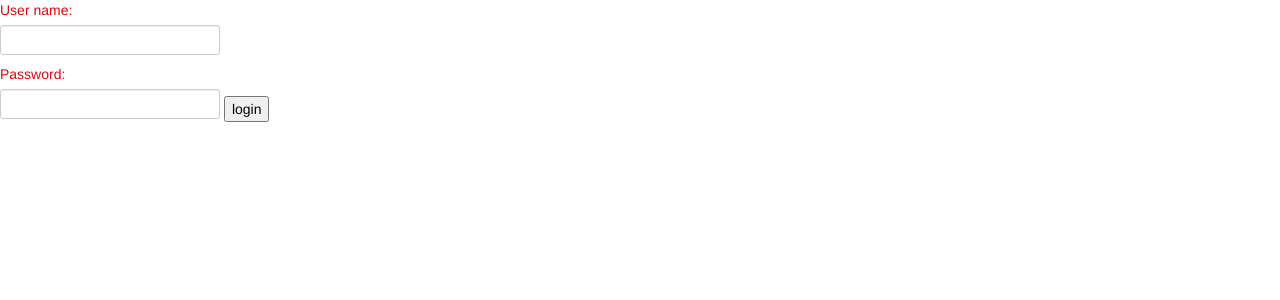
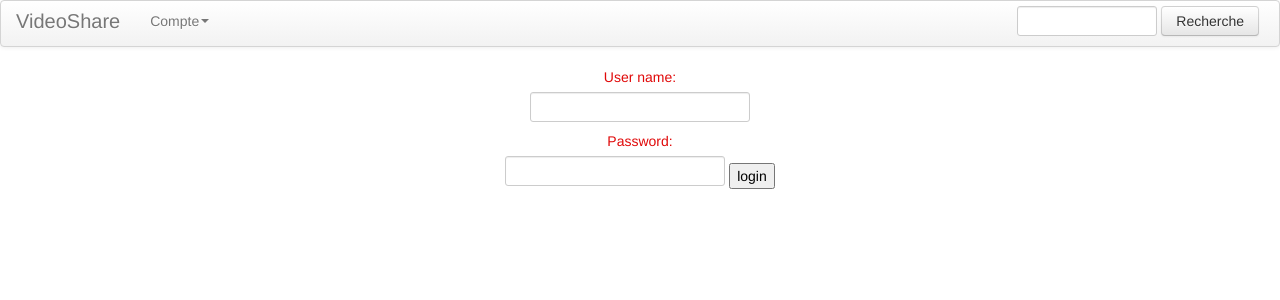
Before and after one commit to Petiois/videoShare, a Django app: page /accounts/login/ in a window 1280 px wide. Shown: the top 300 px of the page. Run offline with Django 3.2, Linux system fonts and the light colour scheme; parts of the project's set-up code (start-up, migrations or seed data) failed here and were passed over; some libraries are stand-ins or nearby versions.

Commit message:
working on design using bootstrap

```diff
--- a/template/base.html
+++ b/template/base.html
@@ -1,26 +1,70 @@
-
-<!DOCTYPE html PUBLIC "-//W3C//DTD HTML 4.01//EN"
-   "http://www.w3.org/TR/html4/strict.dtd">
-
+<!DOCTYPE html>
 
 <html lang="en">
+
     <head>
-        <link rel="stylesheet" type="text/css" href="/static/css/bootstrap.css">
-        <script src="http://code.jquery.com/jquery-latest.js"></script>
-        <script src="static/js/bootstrap.js"></script>
+        <link rel="stylesheet" type="text/css" href="http://twitter.github.com/bootstrap/assets/css/bootstrap.css">
+        <script src="http://code.jquery.com/jquery-latest.js" type="text/javascript"></script>
+        <script src="http://twitter.github.com/bootstrap/assets/js/bootstrap.js" type="text/javascript"></script>
         <meta http-equiv="Content-Type" content="text/html; charset=utf-8">
         <title>{% block title %}{% endblock %}</title>
     </head>
+
     <body id="{% block body_id %}{% endblock %}">
+
         <div id="body">
-    {% block body %}
-      <div>
-        {% block content_title %}{% endblock %}
+            <div class="navbar">
+
+                <div class="navbar-inner">
+
+                    <ul class="nav">
+                        <li>
+                            <a class="brand" href="/">VideoShare</a>
+                        </li>
+
+                        <li class="dropdown">
+                            <a href="#" class="dropdown-toggle" data-toggle="dropdown">Compte<b class="caret"></b> </a>
+                            <ul class="dropdown-menu">
+                                <li><a href="#">Se Connecter/Deconnecter</a></li>
+                                <li><a href="#">Voir Mes Videos</a></li>
+                                <li><a href="#">Parametres</a></li>
+                            </ul>
+                        </li>
+
+                    </ul>
+
+                    <form class="navbar-form pull-right" action="">
+                        <p>
+                            <input type="text" class="span2">
+                            <button type="submit" class="btn">Recherche</button>
+                        </p>
+                    </form>
+
                 </div>
-      <div class="content">
-        {% block content %}{% endblock %}
             </div>
+
+
+            <div class="container-fluid">
+                <div class="row-fluid">
+                    <div class="span1">
+                    </div>
+
+                    <div class="span10">
+
+                        <div class="span12 pagination-centered">
+
+                            {% block content %}
+
+
                             {% endblock %}
+
+                        </div>
+                        <div class="span1">
+                        </div>
+                    </div>
+                </div>
+            </div>
+
         </div>
     </body>
 </html>
--- /dev/null
+++ b/template/home.html
@@ -0,0 +1,6 @@
+{% extends "base.html" %}
+{% block content %}
+
+<h1>Page D'acceuil</h1>
+
+{% endblock %}
--- a/template/list.html
+++ b/template/list.html
@@ -9,10 +9,11 @@
         {% endfor %}
         </ul>
     {% else %}
-        <p>No documents.</p>
+        <p>Aucun Documents.</p>
     {% endif %}
 
         <!-- Upload form. Note enctype attribute! -->
+<!--
         <form action="{% url list %}" method="post" enctype="multipart/form-data">
             {% csrf_token %}
             <p>{{ form.non_field_errors }}</p>
@@ -23,5 +24,5 @@
             </p>
             <p><input type="submit" value="Upload" /></p>
         </form>
-
+ -->
 {% endblock %}
```
Also changed, not shown: videoShare/views.py (+11 -1 lines), database.db, 1 other file. Lines whose indentation alone changed are shown as unchanged.
